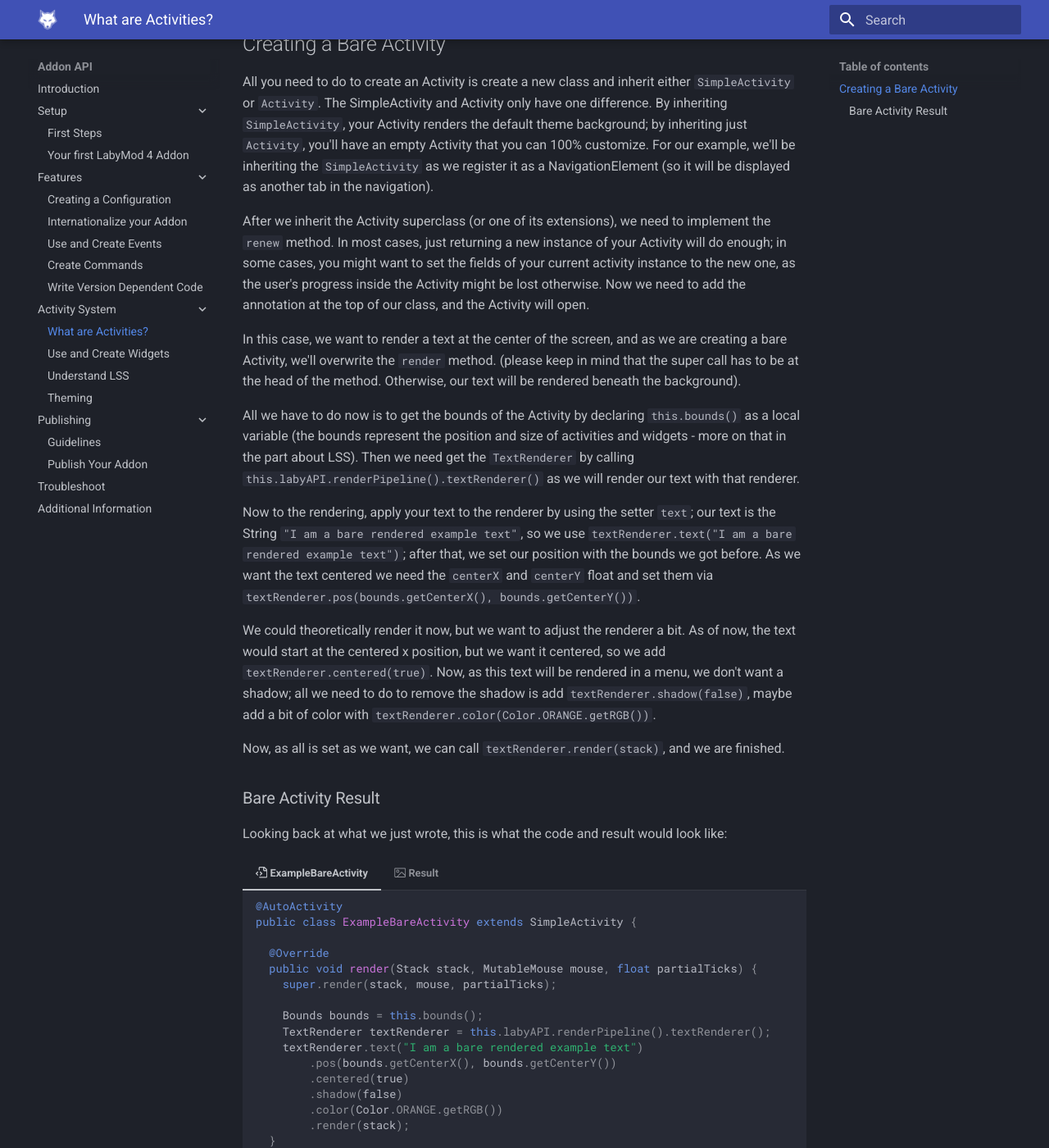
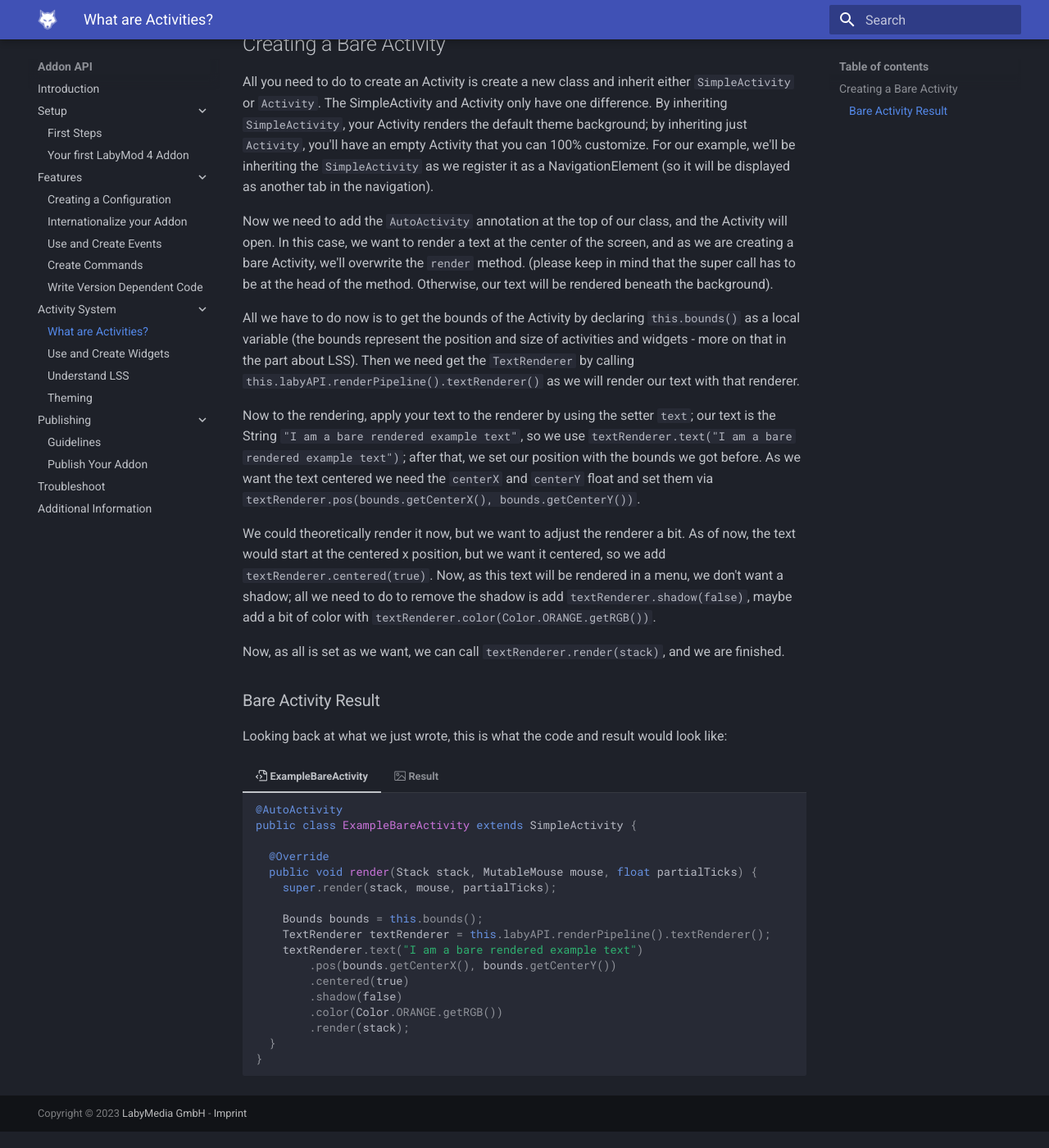
Before and after one commit to LabyMod/labymod4-api-wiki, an MkDocs documentation site: the page built from docs/pages/addon/activities/activity.md, in a window 1280 px wide and 1400 px high, scrolled down 633 px. Shown: the whole window at 82% size. Built offline with MkDocs 1.6.1 and Material for MkDocs 9.7.7, drawn with Linux system fonts in a browser that asks for light colours; some of the changed text lies outside the part shown.

Commit message:
remove renew method from activity, add color to supported config types

````diff
--- a/docs/pages/addon/activities/activity.md
+++ b/docs/pages/addon/activities/activity.md
@@ -13,8 +13,7 @@
 
 All you need to do to create an Activity is create a new class and inherit either `SimpleActivity` or `Activity`. The SimpleActivity and Activity only have one difference. By inheriting `SimpleActivity`, your Activity renders the default theme background; by inheriting just `Activity`, you'll have an empty Activity that you can 100% customize. For our example, we'll be inheriting the `SimpleActivity` as we register it as a NavigationElement (so it will be displayed as another tab in the navigation).
 
-After we inherit the Activity superclass (or one of its extensions), we need to implement the `renew` method. In most cases, just returning a new instance of your Activity will do enough; in some cases, you might want to set the fields of your current activity instance to the new one, as the user's progress inside the Activity might be lost otherwise. Now we need to add the annotation at the top of our class, and the Activity will open.
-
+Now we need to add the `AutoActivity` annotation at the top of our class, and the Activity will open.
 In this case, we want to render a text at the center of the screen, and as we are creating a bare Activity, we'll overwrite the `render` method. (please keep in mind that the super call has to be at the head of the method. Otherwise, our text will be rendered beneath the background).
 
 All we have to do now is to get the bounds of the Activity by declaring `this.bounds()` as a local variable (the bounds represent the position and size of activities and widgets - more on that in the part about LSS). Then we need get the `TextRenderer` by calling `this.labyAPI.renderPipeline().textRenderer()` as we will render our text with that renderer.
@@ -47,11 +46,6 @@
             .color(Color.ORANGE.getRGB())
             .render(stack);
       }
-
-      @Override
-      public <T extends LabyScreen> @Nullable T renew() {
-        return new ExampleBareActivity().generic();
-      }
     }
     ```
 
````
Also changed, not shown: docs/pages/addon/features/config.md (+1 -0 lines).
